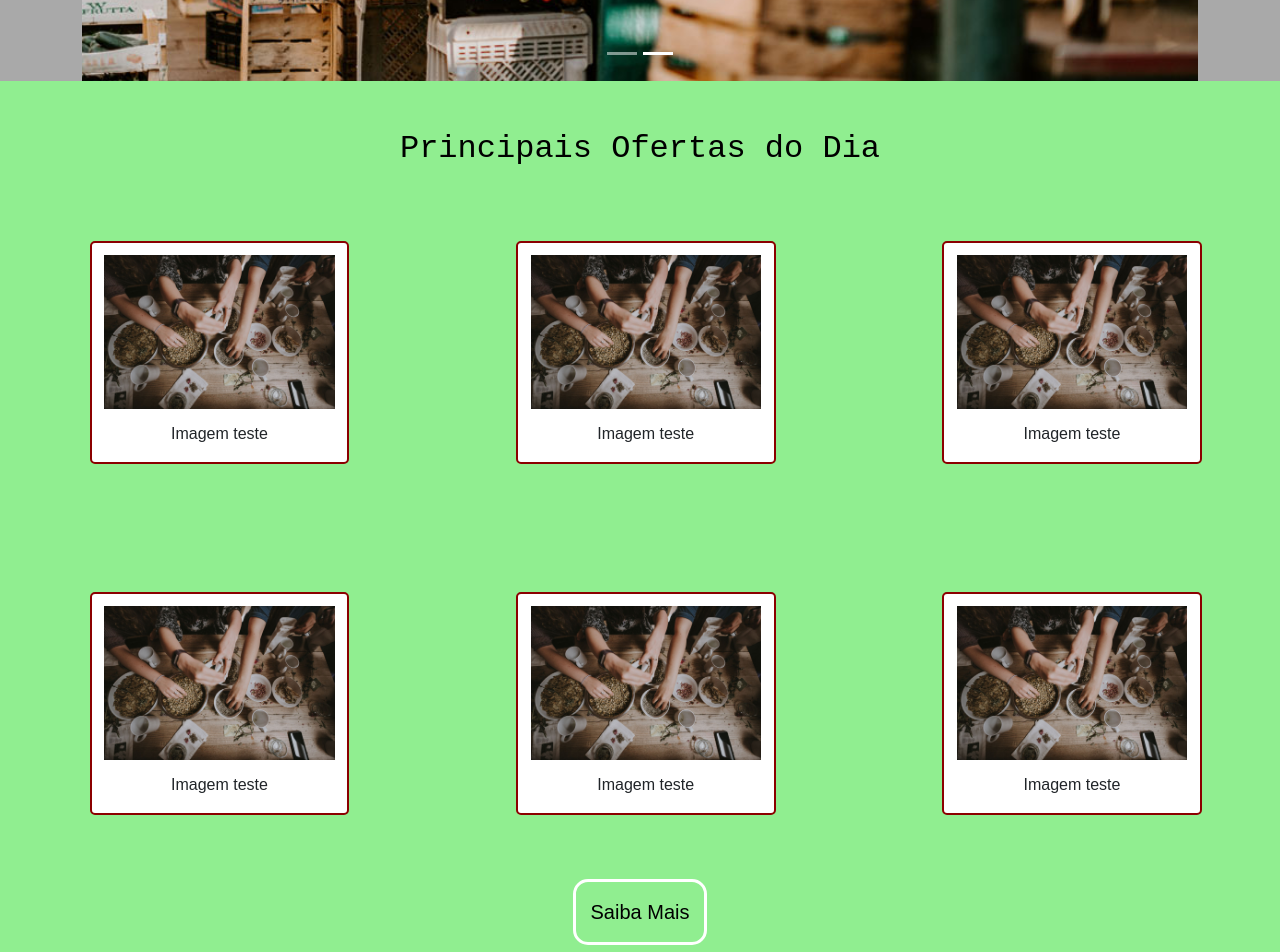
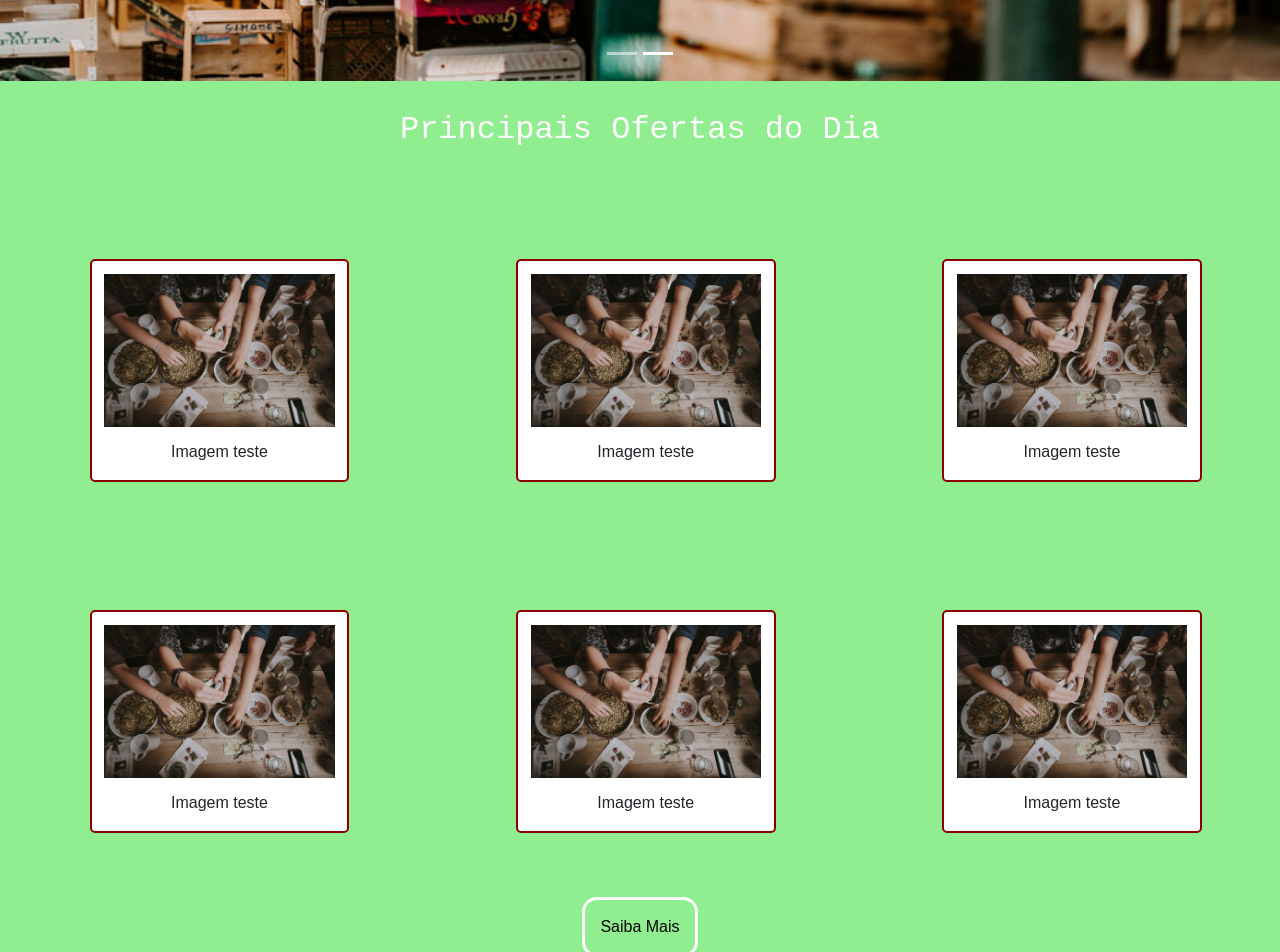
Before and after one commit to Lmelo0511/MeloMarket, a React (Create React App) app: page / in a window 1280 px wide. Shown: the part 680-1632 px from the top of the page. Built offline with nearby package versions, Linux system fonts and the light colour scheme.

Commit message:
Alteracoes

```diff
--- a/package.json
+++ b/package.json
@@ -7,6 +7,7 @@
     "@testing-library/react": "^13.4.0",
     "@testing-library/user-event": "^13.5.0",
     "bootstrap": "^5.3.2",
+    "create-react-app": "^5.0.1",
     "google-map-react": "^2.2.1",
     "react": "^18.2.0",
     "react-bootstrap": "^2.9.1",
--- a/src/App.js
+++ b/src/App.js
@@ -14,7 +14,7 @@ function App() {
 
   return (
     <div className="secao1">
-      <div>
+      <div className='componente'>
         <header className="cabecalho">
           <button className="botaoMenu" onClick={paginas}>
             <GiHamburgerMenu size={30} color="black"/>
--- a/src/componentes/home.js
+++ b/src/componentes/home.js
@@ -10,7 +10,7 @@ function Home() {
 
   return (
     <div className="secao1">
-      <div className='container'>
+      <div className='componente'>
         <Carousel>
           <Carousel.Item className='carrosel-item'>
             <img
@@ -32,7 +32,7 @@ function Home() {
       </div>
       <div className='secao2'>
         <br></br>
-        <h2 className='tituloOferta'>Principais Ofertas do Dia</h2>
+        <h2 className='titulo2'>Principais Ofertas do Dia</h2>
         <section>
           <div className='container1'>
             <img
--- a/src/estilizacaoTelas/index.css
+++ b/src/estilizacaoTelas/index.css
@@ -17,6 +17,12 @@
   cursor: pointer;
   border: none;
   background-color: lightgreen;
+}
+
+.linkLogo{
+  font-family: 'Pacifico', cursive;
+  text-decoration: none;
+  color: black;
 }
 
 .cabecalho p{
@@ -46,13 +52,7 @@
   font-size: 20px;
 }
 
-.linkLogo{
-  text-decoration: none;
-  color: black;
-  font-family: 'Pacifico', cursive;
-}
-
-.secao1{
+.componente{
   background-color: darkgray;
 }
 
@@ -87,11 +87,9 @@
   background-color: lightgreen;
 }
 
-.tituloOferta{
+.titulo2{
   text-align: center;
   margin-top: 2%;
-  color: black;
-  font-family: 'Courier New', Courier, monospace;
 }
 
 .container1{
@@ -132,18 +130,22 @@
   border: 3px solid white;
 }
 
+.acessoPromocoes{
+  color: black;
+  text-decoration: none;
+}
+
 .botaoMais:hover{
   box-shadow: 0 0 10px 0 white inset, 0 0 10px 4px white;
 }
 
-.acessoPromocoes{
-  text-decoration: none;
-  color: black;
-  font-size: 20px;
+.rodape{
+  margin-top: 2%;
 }
 
-.rodape{
-  margin-top: 2%;
+.Informacao{
+  background-color: darkgray;
+  height: 25em;
 }
 
 .titulo3{
@@ -151,6 +153,7 @@
   position: absolute;
   font-size: 35px;
   font-family: 'Courier New', Courier, monospace;
+  color: white;
 }
 
 .endereco{
@@ -158,6 +161,7 @@
   position: absolute;
   font-size: 25px;
   font-family: 'Courier New', Courier, monospace;
+  color: white;
 }
 
 .Logo2{
--- a/src/estilizacaoTelas/index2.css
+++ b/src/estilizacaoTelas/index2.css
@@ -10,8 +10,8 @@
 }
 
 .Mapa{
-   width: 55em;
-   height: 36em;
+   width: 30em;
+   height: 30em;
    background-color: darkgray;
    border-radius: 15px;
 }
```
Also changed, not shown: 1 other file (tests, documents, lock files or other folders).
